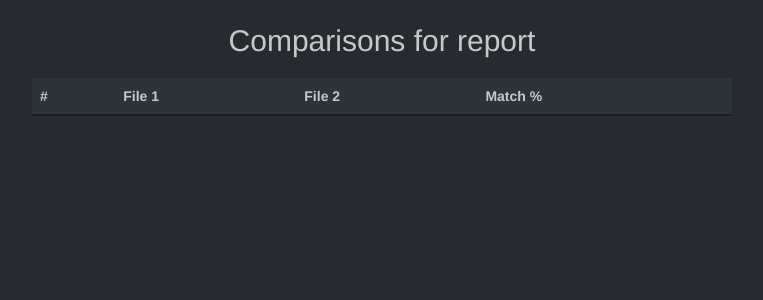
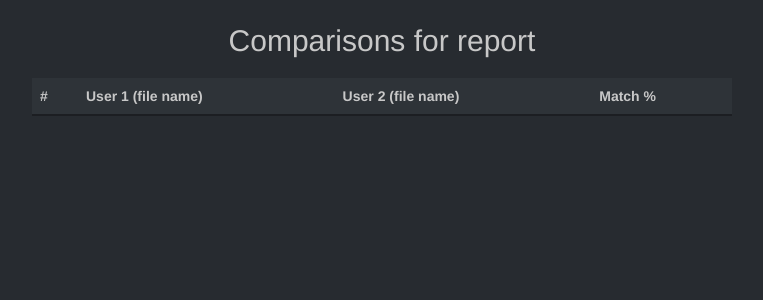
Before and after one commit to ornotandrew/cheaters, a Django app: template app/templates/report.html in a window 1280 px wide. Shown: the part 52-352 px from the top of the page, without its empty margins (258-1021 px from the left). Run offline with Django 3.2, Linux system fonts and the light colour scheme; the template is opened without the code that fills it, so the values that code supplies are empty; some libraries are stand-ins or nearby versions.

Commit message:
replaced file id with user id and filename in report page. sorted this data by percent match descending

```diff
--- a/app/templates/report.html
+++ b/app/templates/report.html
@@ -8,8 +8,8 @@
         <thead>
             <tr>
               <th>#</th>
-              <th>File 1</th>
-              <th>File 2</th>
+              <th>User 1 (file name)</th>
+              <th>User 2 (file name)</th>
               <th>Match %</th>
             </tr>
         </thead>
@@ -23,12 +23,12 @@
               </td>
               <td>
                   <a href="{% url 'report' report_id comparison.file_1 comparison.file_2 %}">
-                    {{ comparison.file_1 }}
+                    {{ comparison.user1 }} ({{ comparison.file_name_1 }})
                   </a>
               </td>
               <td>
                   <a href="{% url 'report' report_id comparison.file_1 comparison.file_2 %}">
-                    {{ comparison.file_2 }}
+                    {{ comparison.user2 }} ({{ comparison.file_name_2 }})
                   </a>
               </td>
               <td>
```
Also changed, not shown: app/views.py (+10 -1 lines).
